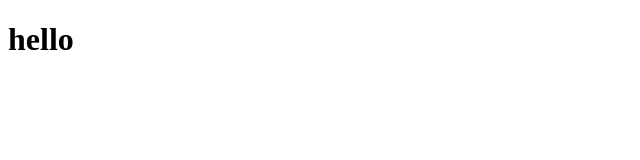
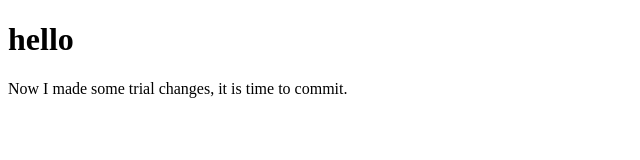
Before and after one commit to yueyanw/coursera-test, a plain HTML site: page index.html in a window 1280 px wide. Shown: the whole page, without its empty margins (0-640 px from the left). Drawn offline with Linux system fonts and the light colour scheme.

Commit message:
changed index.html

```diff
--- a/index.html
+++ b/index.html
@@ -6,5 +6,8 @@
 
 <body>
 <h1>hello</h1>
+<p>
+Now I made some trial changes, it is time to commit.
+</p>
 </body>
 </html>
```
